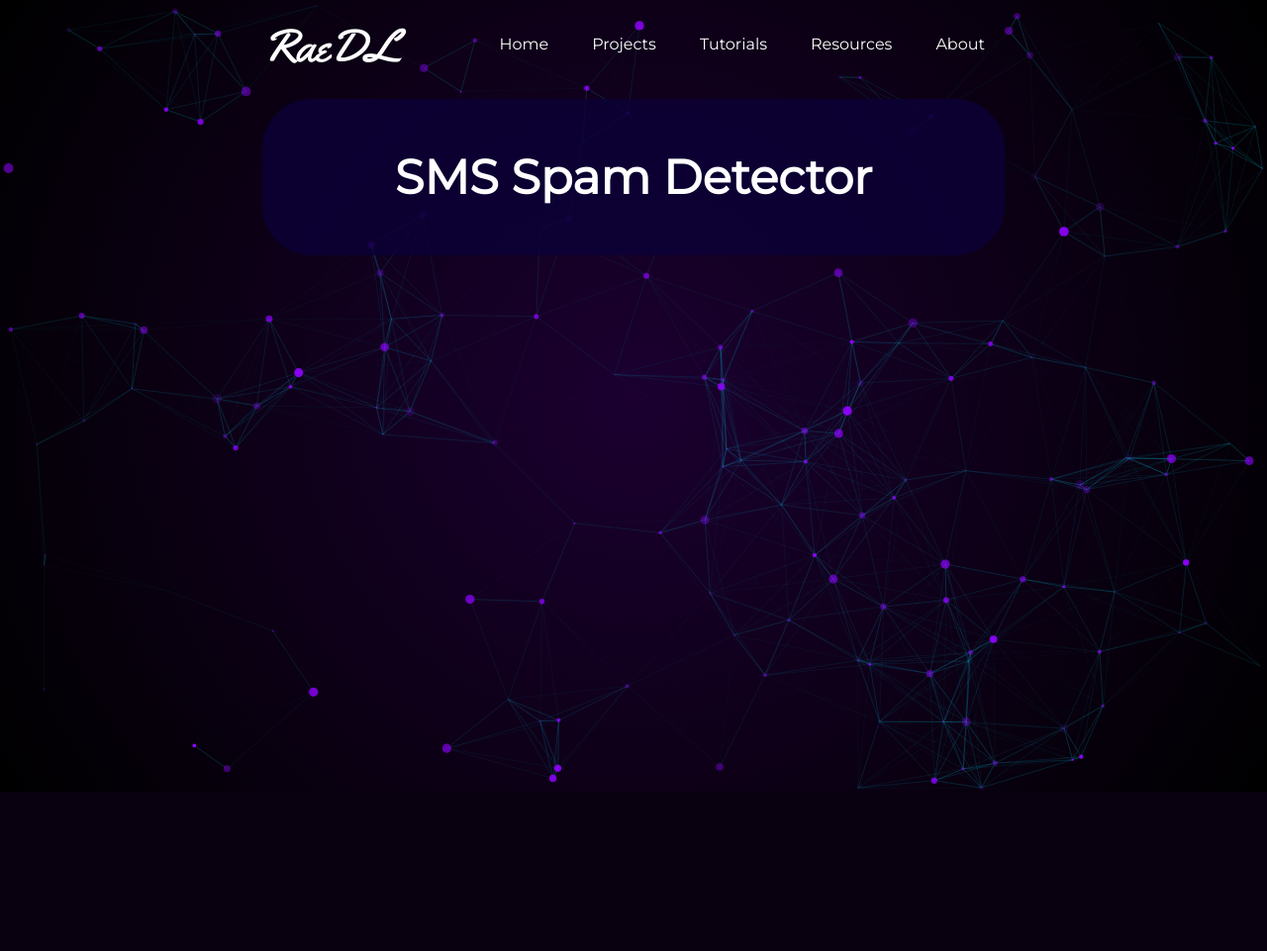
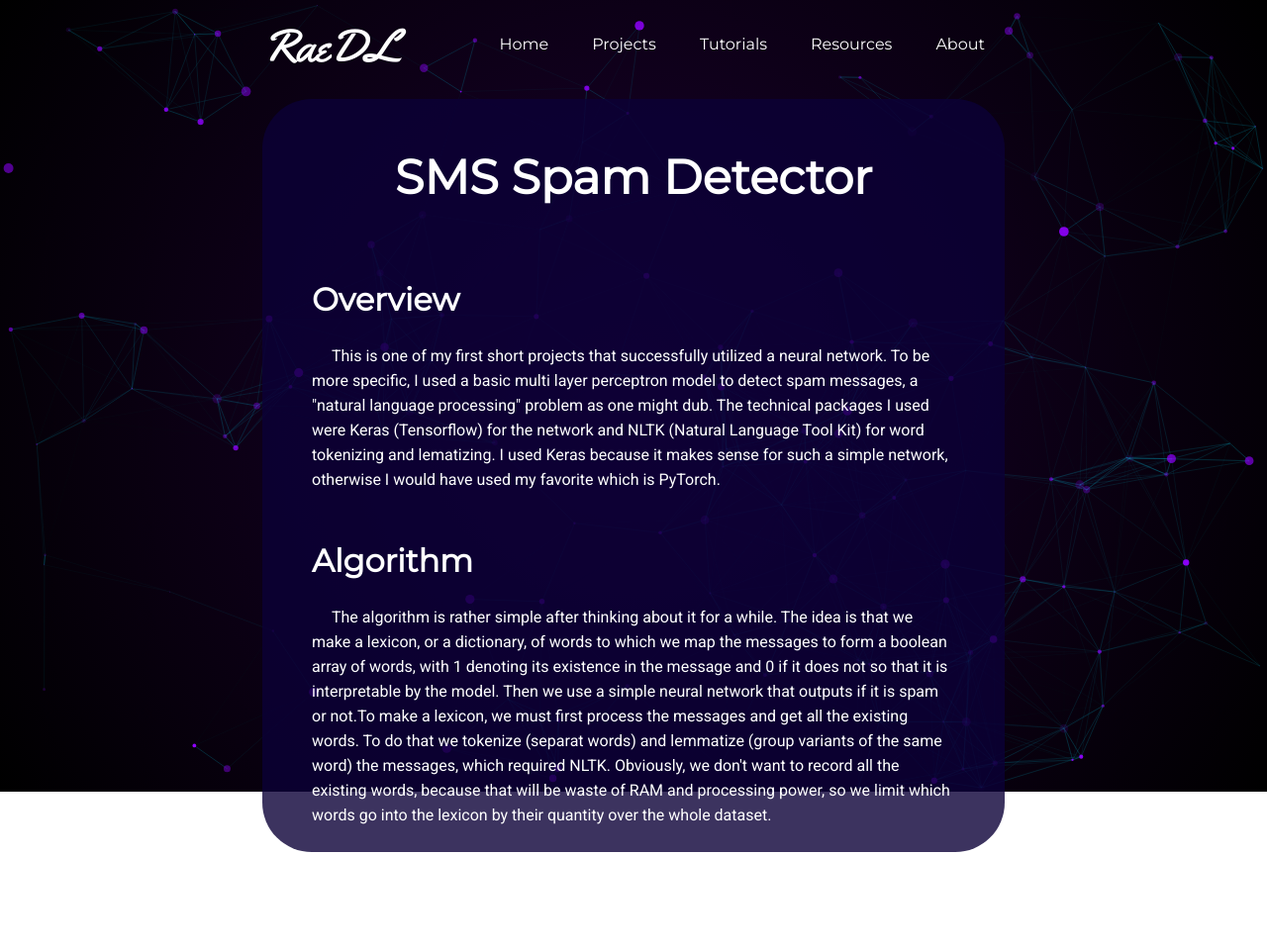
Before and after one commit to rae0924/RaeDL, a Django app: page /projects/spam_detector/ in a window 1280 px wide. Shown: the whole page at 99% size. Before the commit the page ends 800 px from the top, so only its background shows below. Run offline with Django 3.2, Linux system fonts and the light colour scheme; parts of the project's set-up code (start-up, migrations or seed data) failed here and were passed over; some libraries are stand-ins or nearby versions.

Commit message:
spam detector in progress

```diff
--- a/projects/templates/projects/spam_detector.html
+++ b/projects/templates/projects/spam_detector.html
@@ -1,7 +1,30 @@
 {% extends "main/layout.html" %}
 {% load static %}
 {% block content %}
-    <div class="article-container">
-        <h1 class="title">SMS Spam Detector</h1>
-    </div>
+<div class="article-container">
+    <h1 class="title">SMS Spam Detector</h1>
+    <h3 class="subtitle">Overview</h3>
+    <p class="text">This is one of my first short projects that successfully utilized a
+        neural network. To be more specific, I used a basic multi layer perceptron model
+        to detect spam messages, a "natural language processing" problem as one might dub.
+        The technical packages I used were Keras (Tensorflow) for the network and NLTK
+        (Natural Language Tool Kit) for word tokenizing and lematizing. I used Keras because
+        it makes sense for such a simple network, otherwise I would have used my favorite
+        which is PyTorch.
+    </p>
+    <h3 class="subtitle">Algorithm</h3>
+    <p class="text">
+        The algorithm is rather simple after thinking about it for a while.
+        The idea is that we make a lexicon, or a dictionary, of words to which we map the messages
+        to form a boolean array of words, with 1 denoting its existence in the message and 0 if it does
+        not so that it is interpretable by the model. Then we use a simple neural network that outputs if it
+        is spam or not.To make a lexicon, we must first process the messages and get all the existing words.
+        To do that we tokenize (separat words) and lemmatize (group variants of the same word) the messages, which
+        required NLTK. Obviously, we don't want to record all the existing words, because that will be waste
+        of RAM and processing power, so we limit which words go into the lexicon by their quantity over the
+        whole dataset.
+    </p>
+
+
+</div>
 {% endblock content %}
```
